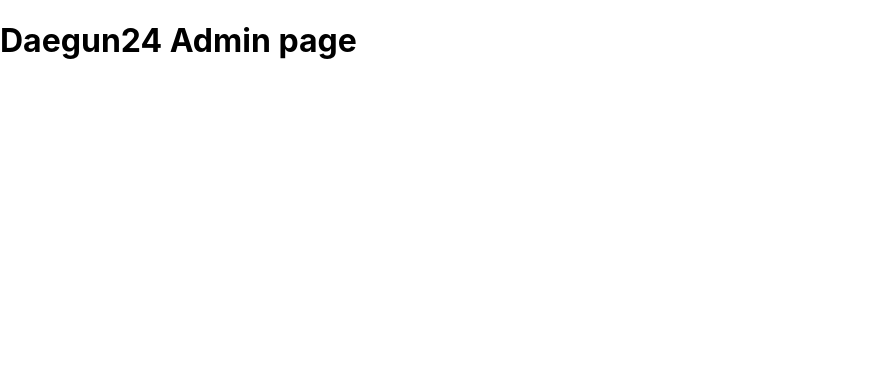
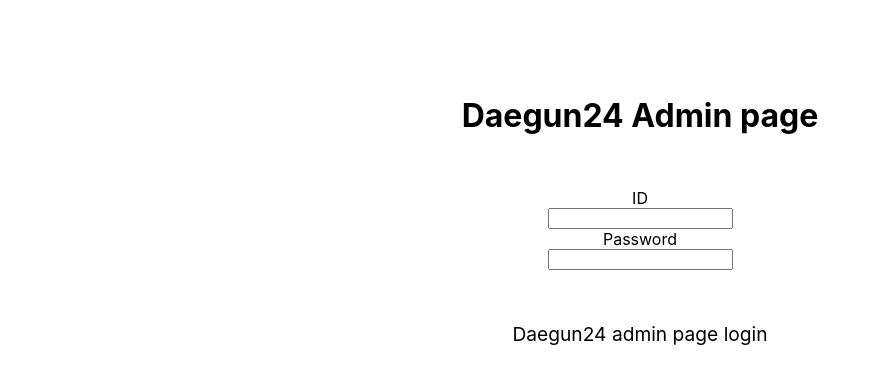
Before and after one commit to DaegunManga/Daegun24, a React (Create React App) app in the folder admin/: page / in a window 1280 px wide. Shown: the top 384 px of the page, without its empty margins (0-879 px from the left). Built offline with nearby package versions, Linux system fonts and the light colour scheme.

Commit message:
feat(admin): make login page

```diff
--- a/admin/src/components/Login.css
+++ b/admin/src/components/Login.css
@@ -0,0 +1,27 @@
+.login_main {
+  display: flex;
+  flex-direction: column;
+  align-items: center;
+  justify-content: center;
+  margin-top: 4rem;
+}
+
+.login_title {
+  text-align: center;
+  display: row;
+  font-size: 2rem;
+  margin-top: 2rem;
+}
+
+.login_form {
+  margin-top: 2rem;
+  display: flex;
+  flex-direction: column;
+  align-items: center;
+}
+
+.login_explain {
+  margin-top: 2rem;
+  font-size: 1.2rem;
+  text-align: center;
+}
--- a/admin/src/components/Login.tsx
+++ b/admin/src/components/Login.tsx
@@ -3,8 +3,17 @@ import "./Login.css";
 
 function App() {
   return (
-    <div>
-      <h1>Daegun24 Admin page</h1>
+    <div className="login_main">
+      <h1 className="login_title">Daegun24 Admin page</h1>
+      <div className="login_form">
+        <label>ID</label>
+        <input type="text" />
+        <label className="login_pw_label">Password</label>
+        <input type="password" />
+      </div>
+      <div className="login_explain">
+        <p>Daegun24 admin page login</p>
+      </div>
     </div>
   );
 }
```
